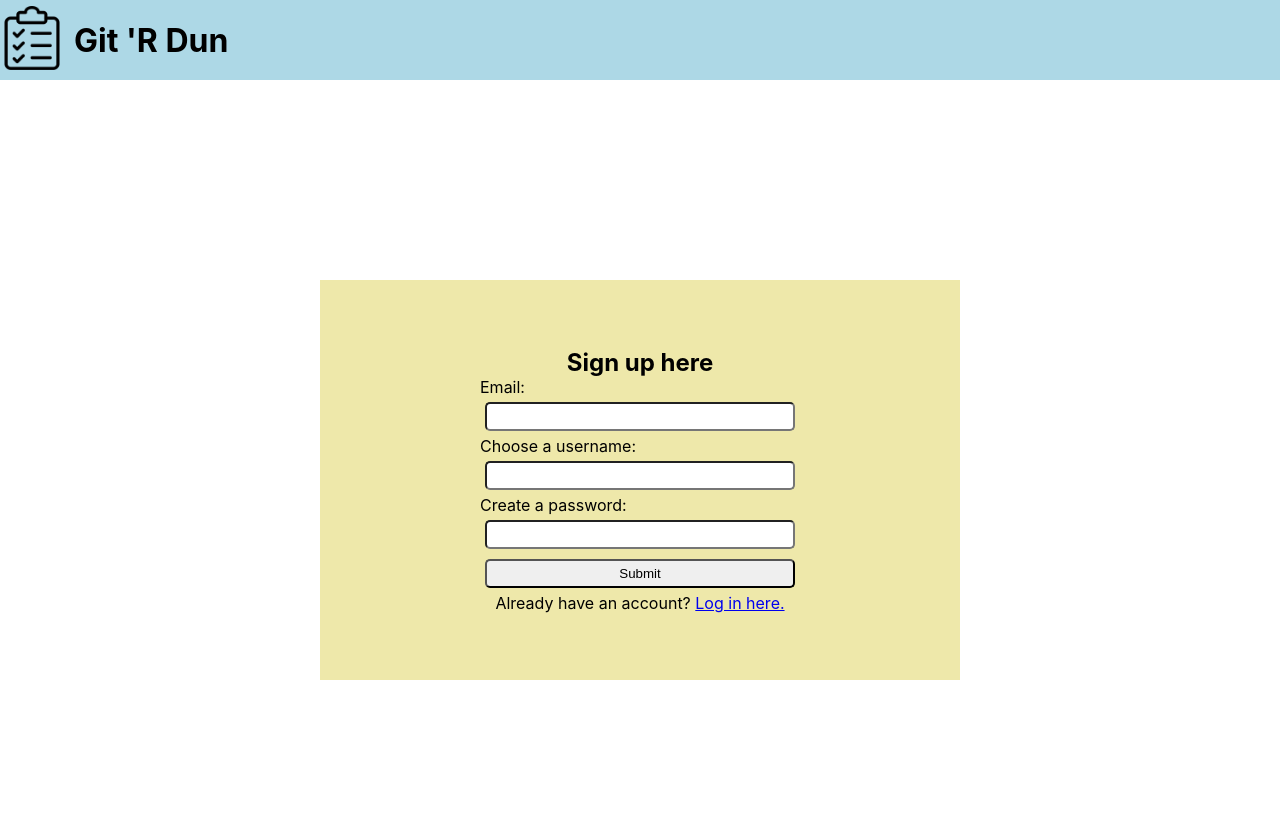
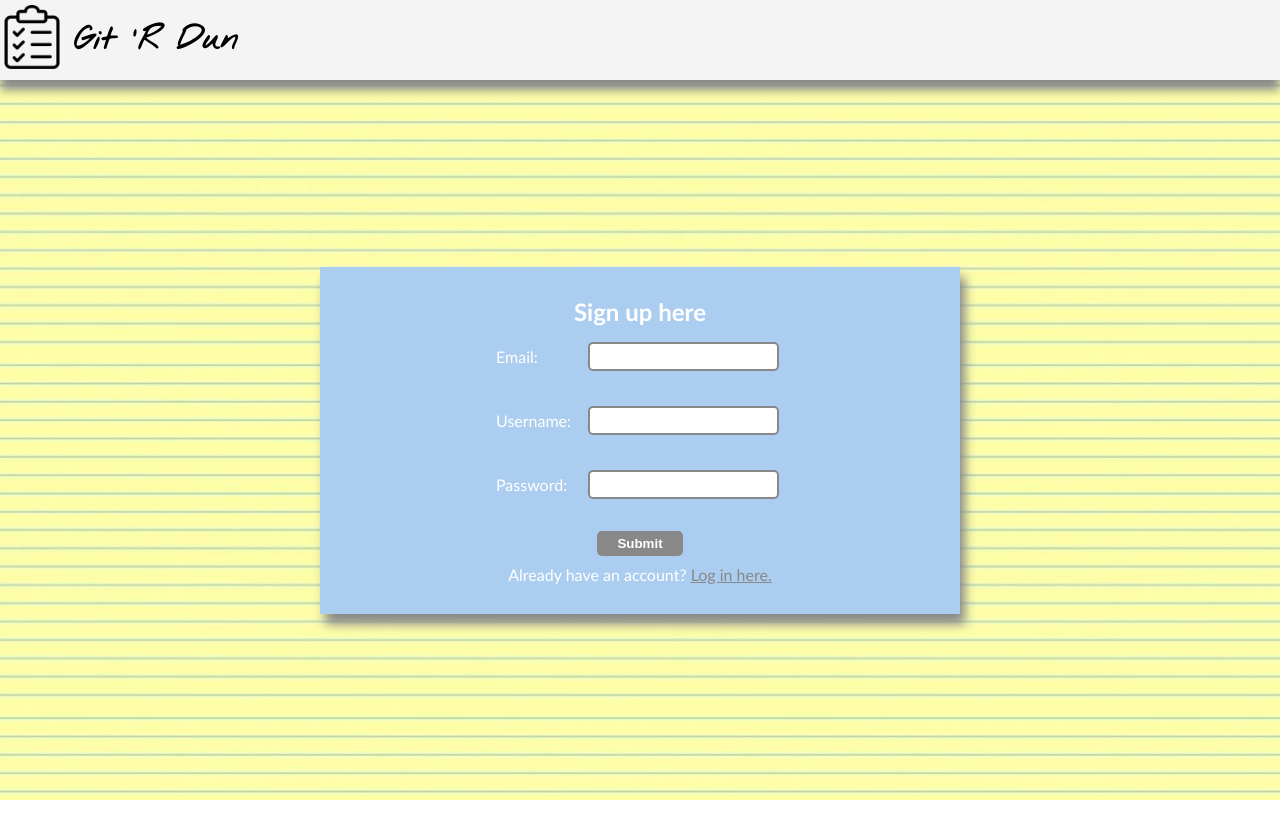
Before and after one commit to KatieDeMet/git-r-dun, a React (Create React App) app: page /signup in a window 1280 px wide. Shown: the top 838 px of the page. After the commit the page ends 800 px from the top, so only its background shows below. Built offline with nearby package versions, Linux system fonts and the light colour scheme.

Commit message:
style update

```diff
--- a/public/index.html
+++ b/public/index.html
@@ -3,6 +3,7 @@
   <head>
     <meta charset="utf-8" />
     <link rel="icon" href="%PUBLIC_URL%/favicon.ico" />
+    <link rel="stylesheet" href="https://fonts.googleapis.com/css?family=Nothing+You+Could+Do">
     <meta name="viewport" content="width=device-width, initial-scale=1" />
     <meta
       name="description"
--- a/src/App.css
+++ b/src/App.css
@@ -4,12 +4,25 @@
   box-sizing: border-box;
 }
 
+body {
+  font-family: 'Trebuchet MS', Arial, sans-serif;
+  color: #fff;
+}
+
+.main-background {
+  background: #FFFFA9 url("notepad2.jpg") repeat;
+}
+
 .header {
-  background-color: lightblue;
+  background-color: #F4F4F4;
+  color: #000;
   display: flex;
-  width: 100vw;
+  width: 100%;
   height: 10vh;
   align-items: center;
+  font-family: 'Nothing You Could Do','Trebuchet MS', Arial, sans-serif;
+  font-size: 1rem;
+  box-shadow: 0 10px 10px #888;
 }
 
 .header img {
@@ -24,49 +37,160 @@
   justify-content: center;
   align-items: center;
   width: 100vw;
-  height: 100vh;
+  height: 90vh;
+}
+
+.landing-page {
+  background-color: #abcdef;
+  width: 50vw;
+  height: auto;
+  display: flex;
+  flex-direction: column;
+  align-items: center;
+  padding: 30px;
+  box-shadow: 5px 10px 10px #888;
+}
+
+h2, h3 {
+  margin-bottom: 15px;
 }
 
 .form-container {
   width: 50vw;
-  height: 50vh;
+  height: auto;
   display: flex;
+  flex-direction: column;
   justify-content: center;
   align-items: center;
-  flex-direction: column;
-  background-color: palegoldenrod;
+  background-color: #abcdef;
+  padding: 30px 0;
+  box-shadow: 5px 10px 10px #888;
+}
+
+.form-container a {
+  color: #888;
+}
+
+.form-container a:visited, .landing-page a:visited {
+  color: #FFF8A8;
 }
 
 form {
-  width: 50%;
+  width: 45%;
   height: auto;
-  display: flex;
-  flex-direction: column;
 }
 
-form input {
+.form-row {
+  width: 100%;
+  height: 2rem;
+  display: flex;
+  flex-direction: row;
+  justify-content: space-between;
+  align-items: center;
+}
+
+input:-webkit-autofill,
+input:-webkit-autofill:hover,
+input:-webkit-autofill:focus {
+  -webkit-box-shadow:0 0 0 50px white inset;
+  -webkit-text-fill-color: #000;
+  -webkit-appearance: none;
+}
+
+.form-row input, .list-wrapper input {
   border-radius: 5px;
   padding: 5px;
   margin: 5px;
+  border: 2px solid #888;
 }
 
-form input[submit] {
-  width: 50%;
+.form-row input:focus, .form-row input:hover, .form-row input:active {
+  background-color: #FFF;
+  border: 2px solid #FFF8A8;
+  outline: 0;
+  outline: none;
+  color: #000;
+}
+
+.form-row input[type=submit] {
+  background-color: #888;
+  color: #FFF;
+  font-weight: bold;
+  cursor: pointer;
+  padding: 5px;
+  width: 30%;
+  margin: 0 auto 10px auto;
+  border: none;
+  /* border: 2px outset #777; */
 }
 
 .error-message {
   color: red;
 }
 
+.wrapper {
+  width: 100vw;
+  height: auto;
+  background-color: #FFF8A8;
+  margin: 0;
+  padding: 0;
+}
+
 .list-wrapper {
+  color: #888;
+  margin: 20px 0 0 0;
   display: flex;
-  width: 100vw;
-  height: 90vh;
+  width: 100%;
+  height: auto;
+  padding: 0;
+}
+
+.list-wrapper button, .add-btn, .cncl-btn {
+  background-color: #888;
+  color: #FFF;
+  font-weight: bold;
+  cursor: pointer;
+  padding: 5px;
+  border-radius: 5px;
+  border: none;
+  /* border: 2px outset #777; */
+}
+
+.welcomeHeader {
+  display: flex;
+  flex-direction: row;
+  justify-content: space-between;
+  align-items: center;
 }
 
 aside {
-  width: 30%;
-  height: 90vh;
+  width: 20vw;
+  height: auto;
+  display: flex;
+  flex-direction: column;
+  padding: 10px;
+  border-right: 2px dashed red;
+}
+
+aside ul {
+  margin: 15px 0;
+}
+
+aside ul li {
+  list-style-type: none;
+  padding: 2px 0;
+}
+
+#new-list-btn {
+  width: 50%;
+}
+
+.item-title {
+  padding-top: 10px;
+}
+
+.item-list {
+  margin: 15px 0;
 }
 
 .button {
@@ -77,6 +201,18 @@ aside {
 }
 
 .main-content {
-  width: 70%;
+  padding-left: 35px;
+  width: 60vw;
   height: 90vh;
+  display: flex;
+  flex-direction: column;
 }
+
+.list-item {
+  border-bottom: 2px solid #abcdef;
+  display: flex;
+  flex-direction: row;
+  justify-content: space-between;
+  list-style: none;
+  padding: 2px 0;
+}
--- a/src/components/Home.js
+++ b/src/components/Home.js
@@ -5,11 +5,15 @@ import Header from './Header';
 
 export default function Home() {
     return (
-        <div>
-            <Header />
-            <h1>Welcome to Git 'R Dun!</h1>
-                <h2>Manage all your household tasks with a single app!</h2>
-                    <p>Please <Link to="/login">log in</Link> or <Link to="/signup">sign up here</Link></p>
+        <div className="main-background">
+        <Header />
+        <div className="main">
+            <div className="landing-page">
+                <h2>Welcome to <span style={{fontFamily: 'Nothing You Could Do'}}>Git 'R Dun!</span></h2>
+                    <h3>Manage all your household tasks with a single app!</h3>
+                        <p>Please <Link to="/login">log in</Link> or <Link to="/signup">sign up here</Link></p>
+            </div>
+        </div>
         </div>
     )
 }
--- a/src/components/Items.js
+++ b/src/components/Items.js
@@ -75,12 +75,14 @@ export default function Items(props) {
 
     return (
         <>
-        <ul>
+        <ul className="item-list">
             {items.map((item) => {
                 return (
-                    <li key={item.id}>{item.description}
-                    <img src="/images/edit.png" alt="edit" id={item.id} className="button" onClick={openEditModal} />
-                    <img src="/images/trashcan.png" alt="delete" id={item.id} className="button" onClick={handleDelete} />
+                    <li key={item.id} className="list-item">{item.description}
+                    <div>
+                        <img src="/images/edit.png" alt="edit" id={item.id} className="button" onClick={openEditModal} />
+                        <img src="/images/trashcan.png" alt="delete" id={item.id} className="button" onClick={handleDelete} />
+                    </div>
                     </li>
                 )
             })}
@@ -90,7 +92,7 @@ export default function Items(props) {
                 <label htmlFor="editListItem">Edit Item:</label>
                 <input type="text" name="editListItem" value={newItem} onChange={handleChange}></input>
                 <input type="submit" value="Edit Item"></input>
-                <button onClick={handleCancel}>Cancel</button>
+                <button onClick={handleCancel} className="cncl-btn">Cancel</button>
             </form>
         ) : null}
         {modal | editModal ? null : <button onClick={openModal}>Add Item</button>}
@@ -98,8 +100,8 @@ export default function Items(props) {
             <form onSubmit={handleAddItem}>
                 <label htmlFor="addListItem">New Item:</label>
                 <input type="text" name="addListItem" id="addListItem" value={newItem} onChange={handleChange}></input>
-                <input type="submit" value="Add Item"></input>
-                <button onClick={handleCancel}>Cancel</button>
+                <input type="submit" value="Add Item" className="add-btn"></input>
+                <button onClick={handleCancel} className="cncl-btn">Cancel</button>
             </form>
         ) : null}
         </>
--- a/src/components/Login.js
+++ b/src/components/Login.js
@@ -45,27 +45,37 @@ function Login(props) {
     }
 
     return (
-        <>
+        <div className="main-background">
         <Header />
         { user.loggedIn ? props.history.push(`/lists/${user.user[0].id}`) : (
         <div className="main">
         <div className="form-container">
             <h2>Log in to your account</h2>
             <form onSubmit={handleSubmit}>
+                <div className="form-row">
                     <label htmlFor="username">Username:</label>
                     <input required type="text" id="username" name="username" value={username} onChange={handleChange}></input>
+                </div>
+                <div className="form-row">
                     <p className="error-message">{userError}</p>
+                </div>
+                <div className="form-row">
                     <label htmlFor="password">Password:</label>
                     <input required type="text" id="password" name="password" value={password} onChange={handleChange}></input>
+                </div>
+                <div className="form-row">
                     <p className="error-message">{passError}</p>
+                </div>
+                <div className="form-row">
                     <input type="submit" value="Log in"></input>
+                </div>
             </form>
             <p>Forgot your username or password?</p>
             <p>New to Git 'R Dun? <Link to="SignUp">Sign up here.</Link></p>
         </div>
         </div>
         )}
-        </>
+        </div>
     );
 }
 
--- a/src/components/SignUp.js
+++ b/src/components/SignUp.js
@@ -95,29 +95,43 @@ export default function SignUp(props) {
     }
 
     return (
-        <>
+        <div className="main-background">
         <Header />
          { userContext.loggedIn ? props.history.push(`/lists/${userContext.user[0].id}`) : (
         <div className="main">
         <div className="form-container">
             <h2>Sign up here</h2>
             <form onSubmit={handleSubmit}>
+                <div className="form-row">
                     <label htmlFor="email">Email:</label>
                     <input required type="text" name="email" id="email" value={email} onChange={handleChange}></input>
-            <p className="error-message">{emailError}</p>
-            <p className="error-message">{oldEmailError}</p>
-            <label htmlFor="username">Choose a username:</label>
+                </div>
+                <div className="form-row">
+                    {oldEmailError === "" ? <p className="error-message">{emailError}</p> : <p className="error-message">{oldEmailError}</p>}
+
+                </div>
+                <div className="form-row">
+                    <label htmlFor="username">Username:</label>
                     <input required type="text" name="username" id="username" value={username} onChange={handleChange}></input>
+                </div>
+                <div className="form-row">
                     <p className="error-message">{userError}</p>
-            <label htmlFor="password">Create a password:</label>
+                </div>
+                <div className="form-row">
+                    <label htmlFor="password">Password:</label>
                     <input required type="text" name="password" id="password" value={password} onChange={handleChange}></input>
+                </div>
+                <div className="form-row">
                     <p className="error-message">{passwordError}</p>
+                </div>
+                <div className="form-row">
                     <input type="submit" value="Submit"></input>
+                </div>
             </form>
             <p>Already have an account? <Link to="Login">Log in here.</Link></p>
         </div>
         </div>
          )}
-        </>
+        </div>
     );
 }
```
Also changed, not shown: src/components/Lists.js (+9 -7 lines), public/images/redline.png (added), src/notepad2.jpg (added). Lines whose indentation alone changed are shown as unchanged.
